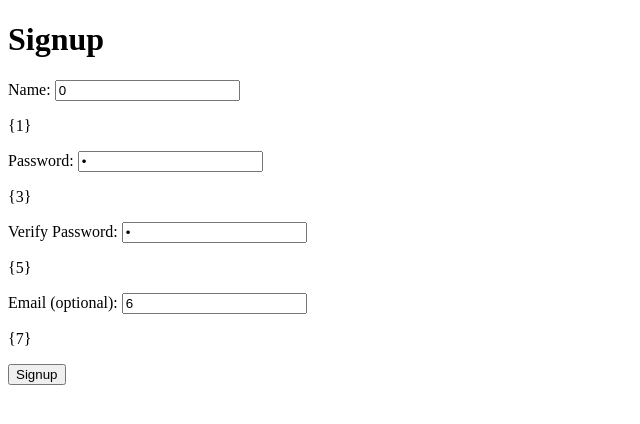
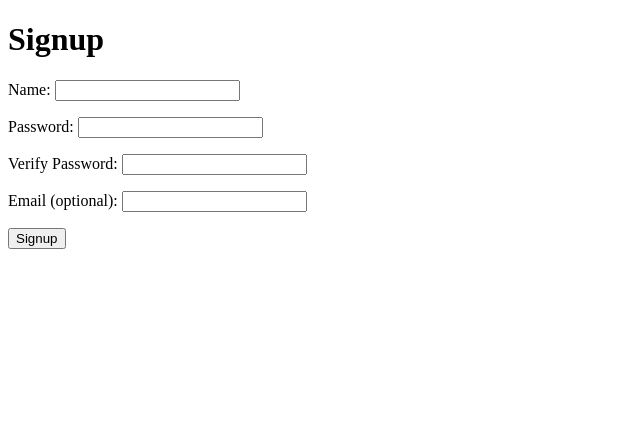
Before and after one commit to crkelley2/user-signup, a Flask app: page / in a window 1280 px wide. Shown: the top 424 px of the page, without its empty margins (0-640 px from the left). Run offline with Flask 2, Linux system fonts and the light colour scheme.

Commit message:
Corrected placeholders in home and related main

```diff
--- a/main.py
+++ b/main.py
@@ -52,7 +52,7 @@ def signup():
 
     #if nameError or passwordError or verify_passwordError or emailError:
 
-        #content = #need to build redirect form with error messages in format
+        #return content = #need to build redirect form with error messages in format
 
 
 @app.route("/signup", methods=['GET'])
@@ -66,7 +66,5 @@ def home_page():
 def index():
     return render_template('home_page.html')
 
-    #need to solve formating problem with form
-
 
 app.run()
--- a/templates/home_page.html
+++ b/templates/home_page.html
@@ -5,20 +5,20 @@
     <h1>Signup</h1>
     <form action="/signup", id="form", method="POST">
         <label for="name">Name: </label>
-        <input type="text" name='name' id="name" value='{{0}}' />
-        <p class="error">{1}</p>
+        <input type="text" name='name' id="name" value='{{name}}' />
+        <p class="error">{{nameError}}</p>
 
         <label for="password">Password: </label>
-        <input type="password" name='password' id="password" value='{{2}}' />
-        <p class="error">{3}</p>
+        <input type="password" name='password' id="password" value='{{password}}' />
+        <p class="error">{{passwordError}}</p>
 
         <label for="verify_password">Verify Password: </label>
-        <input type="password" name="verify_password" id="verify_password" value='{{4}}' />
-        <p class="error">{5}</p>
+        <input type="password" name="verify_password" id="verify_password" value='{{verify_password}}' />
+        <p class="error">{{verify_passwordError}}</p>
 
         <label for="email">Email (optional): </label>
-        <input type="text" name="email" id="email" value='{{6}}' />
-        <p class="error">{7}</p>
+        <input type="text" name="email" id="email" value='{{email}}' />
+        <p class="error">{{emailError}}</p>
         <button type="submit">Signup</button>
     </form>
 
```
